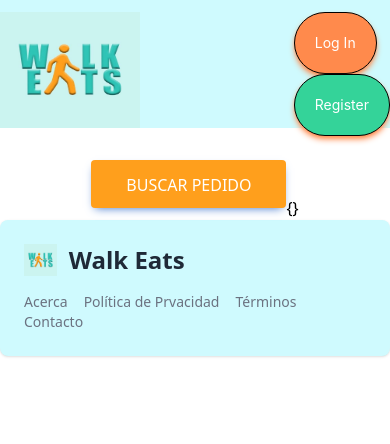
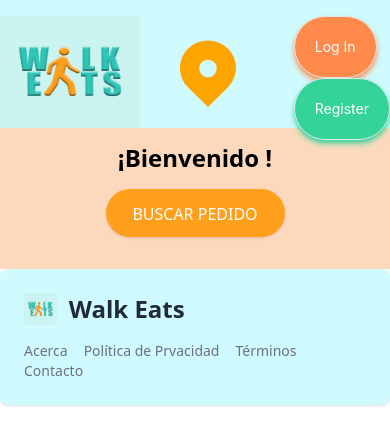
Before and after one commit to danielmartinezs/WalkEats, a Next.js app: page /delivery in a window 390 px wide. Shown: the top 444 px of the page. Built offline with nearby package versions, Linux system fonts and the light colour scheme; no server answers.

Commit message:
responsiveness shenanigans

```diff
--- a/app/delivery/page.jsx
+++ b/app/delivery/page.jsx
@@ -1,13 +1,14 @@
 'use client';
 
 import Map from '@components/Map'
+import { useSession } from 'next-auth/react';
 import { useEffect, useRef, useState } from 'react';
-import { prueba } from '@components/Animations';
 import { Modal } from "flowbite"
 import io from 'socket.io-client'
 
 const page = () => {
 
+    const { data: session, status } = useSession();
     const [deliveryData, setDeliveryData] = useState(null)
     const [documento, setDocumento] = useState(null)
     const [onDelivery, setOnDelivery] = useState(false)
@@ -28,7 +29,6 @@
 
     const handleBroadcastSubscription = () => {
         setLookingForClient(true)
-        //setFoundClient(true)
         setTimeout(() => {
             console.log(lookingForClient)
             const socket = io("http://localhost:3001")
@@ -91,7 +91,7 @@
 
     return (
         /*MODAL*/
-        <div className='relative w-full flex-center z-5'>
+        <section className='w-full flex-center flex-col'>
             {/*------------------------------------------------------------------- */}
             <div>
                 <div id="modalEl" tabIndex="-1" aria-hidden="true" className="fixed top-0 left-0 right-0 z-50 hidden w-full p-4 overflow-x-hidden justify-center  overflow-y-auto md:inset-0 h-[calc(100%-1rem)] max-h-full">
@@ -143,21 +143,25 @@
                                 </div>
                             </div>
                         ) : (
-                            <div className='flex items-center justify-center mt-5'>
-                                <button
-                                    type="button"
-                                    onClick={() => handleBroadcastSubscription()}
-                                    className=" rounded bg-primary-orange px-6 pb-2 pt-2.5 w-1/2 h-12 text-3x1 font-medium uppercase leading-normal text-white shadow-[0_4px_9px_-4px_#3b71ca] transition duration-150 ease-in-out hover:bg-orange-400 hover:shadow-[0_8px_9px_-4px_rgba(59,113,202,0.3),0_4px_18px_0_rgba(59,113,202,0.2)] focus:bg-orange-400 focus:shadow-[0_8px_9px_-4px_rgba(59,113,202,0.3),0_4px_18px_0_rgba(59,113,202,0.2)] focus:outline-none focus:ring-0 active:bg-primary-700 active:shadow-[0_8px_9px_-4px_rgba(59,113,202,0.3),0_4px_18px_0_rgba(59,113,202,0.2)] dark:shadow-[0_4px_9px_-4px_rgba(59,113,202,0.5)] dark:hover:shadow-[0_8px_9px_-4px_rgba(59,113,202,0.2),0_4px_18px_0_rgba(59,113,202,0.1)] dark:focus:shadow-[0_8px_9px_-4px_rgba(59,113,202,0.2),0_4px_18px_0_rgba(59,113,202,0.1)] dark:active:shadow-[0_8px_9px_-4px_rgba(59,113,202,0.2),0_4px_18px_0_rgba(59,113,202,0.1)]">
-                                    Buscar pedido
-                                </button>
-                                <br/>
-                                <br/>
-                                {JSON.stringify({location})}
+                            <div className='w-full bg-orange-200'>
+                                <div className='w-full p-4 text-center'>
+                                    <h1>
+                                        <span className='text-center mt-5 text-2xl font-extrabold leading-[1.15] text-black sm:text-3xl'>
+                                            ¡Bienvenido {session?.user?.username}!
+                                        </span>
+                                    </h1>
+                                    <button
+                                        type="button"
+                                        onClick={() => handleBroadcastSubscription()}
+                                        className="rounded-full bg-primary-orange p-4 pb-2 pt-2.5 m-4 w-1/2 h-12 text-3x1 font-medium uppercase leading-normal text-white shadow transition duration-150 ease-in-out hover:bg-orange-400 hover:shadow-orange-400 focus:bg-orange-400 focus:shadow-[0_8px_9px_-4px_rgba(59,113,202,0.3),0_4px_18px_0_rgba(59,113,202,0.2)] focus:outline-none focus:ring-0 active:bg-primary-700 active:shadow-[0_8px_9px_-4px_rgba(59,113,202,0.3),0_4px_18px_0_rgba(59,113,202,0.2)] dark:shadow-[0_4px_9px_-4px_rgba(59,113,202,0.5)] dark:hover:shadow-[0_8px_9px_-4px_rgba(59,113,202,0.2),0_4px_18px_0_rgba(59,113,202,0.1)] dark:focus:shadow-[0_8px_9px_-4px_rgba(59,113,202,0.2),0_4px_18px_0_rgba(59,113,202,0.1)] dark:active:shadow-[0_8px_9px_-4px_rgba(59,113,202,0.2),0_4px_18px_0_rgba(59,113,202,0.1)]">
+                                        Buscar Pedido
+                                    </button>
+                                </div>
                             </div>)}
                     </div>
                 )
             }
-        </div>
+        </section>
     )
 }
 
--- a/app/register/page.jsx
+++ b/app/register/page.jsx
@@ -7,10 +7,8 @@
 
 const register = () => {
   return (
-    <div className='w-full max-w-full min-h-screen grid grid-cols-2 registerBG'>
-      <div className='col-span-1'>
-
-      </div>
+    <div className='sm:flex sm:justify-center md:max-2xl:grid w-full max-w-full min-h-screen grid-cols-2 registerBG'>
+      <div className='col-span-1 sm:'/>
       <div className='col-span-1 flex items-center justify-center '>
         <Form />
       </div>
--- a/components/Commentz.jsx
+++ b/components/Commentz.jsx
@@ -47,7 +47,7 @@
         <div className='bg-orange-200 rounded shadow p-5 flex items-center justify-center'>
             {comments.map((comentario, i) => {
                 return(
-                <div className='commentario absolute inline-block p-3 ' key={i} ref={addRefs}>
+                <div className='commentario absolute inline-block p-3 mb-7' key={i} ref={addRefs}>
                     <CommentBox usercomment={comentario} key={i} tipo={comentario}/>
                 </div>
                 )
--- a/components/Navbar.jsx
+++ b/components/Navbar.jsx
@@ -3,11 +3,12 @@
 import Link from 'next/link';
 import Image from 'next/image';
 import { useEffect, useState } from 'react';
+import { TiLocation } from 'react-icons/ti';
 import { usePathname } from 'next/navigation'
 import { getProviders, signIn, signOut, useSession } from 'next-auth/react';
 
 const Navbar = () => {
-    const { data:session } = useSession();
+    const { data: session } = useSession();
     const [providers, setProviders] = useState();
     const [location, setLocation] = useState();
     const [locationName, setLocationName] = useState();
@@ -22,7 +23,7 @@
         getLocationJs();
     }, [])
 
-    const  fetchData = async (latitude, longitude) =>{
+    const fetchData = async (latitude, longitude) => {
         /*const locData = await fetch('/api/utils', {
             method: "POST",
             body: JSON.stringify({
@@ -45,27 +46,29 @@
     }
 
     const getLocationJs = () => {
-        if(!navigator.geolocation){
-            setLocationName("Geolocalización inaccesible")
-        }
-        {navigator.geolocation.getCurrentPosition((position) => {
+        if (navigator.geolocation) {
+            navigator.geolocation.getCurrentPosition((position) => {
                 console.log(position)
-            const{ latitude, longitude } = position.coords;
+                const { latitude, longitude } = position.coords;
                 setLocation({ latitude, longitude });
                 console.log(latitude, longitude)
                 fetchData(latitude, longitude)
-        })}
+            })
+        }
+        else {
+            alert("Geolocation is not supported by this browser.")
+        }
     }
 
     return (
         <>
-            {((url.indexOf("/login") !== -1) || (url.indexOf("/register") !== -1))  ?
+            {((url.indexOf("/login") !== -1) || (url.indexOf("/register") !== -1)) ?
                 <>
 
                 </> :
 
                 <>
-                <nav className='h-32 bg-cyan-100 flex justify-between w-full  pt-3 sm:flex-auto'>
+                    <nav className='h-32 bg-cyan-100 flex justify-between w-full pt-4 sm:flex-auto'>
                         <Link
                             href="/"
                             className='flex gap-3 flex-center'>
@@ -73,13 +76,19 @@
                                 src="/assets/LogoNew.jpg"
                                 alt="WalkEats logo"
                                 width={140}
-                    height={130}/>
+                                height={130} />
                         </Link>
+                        <button
+                        className='rounded-full px-2 py-3.5'>
+                            <TiLocation
+                            color='orange'
+                            size='0.5 rem'/>
+                        </button>
                         <p>
                             {locationName}
                         </p>
                         {/*DESKTOP NAVIGATION*/}
-                <div className='sm:flex hidden '>
+                        <div className='md:block hidden md:max-2xl:flex'>
                             {session?.user ? (
                                 <div className=''>
                                     <Link
@@ -88,7 +97,7 @@
                                     <button
                                         type='button'
                                         onClick={signOut}
-                            className='rounded-full bg-orange-400 shadow-md shadow-orange-400 px-5 py-3.5 text-white text-sm font-inter items-center justify-center'>
+                                        className='rounded-full bg-orange-400 shadow-md shadow-orange-400 px-5 py-3.5 mr-2.5 text-white text-sm font-inter items-center justify-center'>
                                         Sign Out
                                     </button>
                                 </div>
@@ -98,7 +107,7 @@
                                         href="/login">
                                         <button
                                             type='button'
-                                className='rounded-full bg-orange-400 shadow-md shadow-orange-400 px-5 py-3.5 text-white text-sm font-inter items-center justify-center'>
+                                            className='rounded-full bg-orange-400 shadow-md shadow-orange-400 px-5 py-3.5 mr-2.5 text-white text-sm font-inter items-center justify-center'>
                                             Log In
                                         </button>
                                     </Link>
@@ -106,26 +115,34 @@
                                         href="/register">
                                         <button
                                             type='button'
-                                className='rounded-full bg-emerald-400 shadow-md shadow-emerald-400 px-5 py-3.5 text-white text-sm font-inter items-center justify-center'>
+                                            className='rounded-full bg-emerald-400 shadow-md shadow-emerald-400 px-5 py-3.5 mr-2.5 text-white text-sm font-inter items-center justify-center'>
                                             Register
                                         </button>
                                     </Link>
                                 </div>
-                    ) }
+                            )}
                         </div>
                         {/*MOBILE NAVIGATION*/}
-                <div className='sm:hidden flex relative'>
+                        <div className='sm:flex relative md:max-2xl:hidden sm:mr-5'>
                             {session?.user ? (
                                 <div className='flex'>
-
+                                    <Link
+                                        href="/">
+                                    </Link>
+                                    <button
+                                        type='button'
+                                        onClick={signOut}
+                                        className='rounded-full bg-orange-400 shadow-md shadow-orange-400 px-5 py-3.5 mr-4.5 text-white text-sm font-inter items-center justify-center'>
+                                        Sign Out
+                                    </button>
                                 </div>
-                    ):(
+                            ) : (
                                 <div className='flex flex-col'>
                                     <Link
                                         href="/login">
                                         <button
                                             type='button'
-                                className='rounded-full border border-black bg-orange-400 shadow-md shadow-orange-400 px-5 py-5 text-white text-sm font-inter flex items-center justify-center'>
+                                            className='rounded-full border bg-orange-400 shadow-md shadow-orange-400 px-5 py-5 mr-4.5 text-white text-sm font-inter items-center justify-center'>
                                             Log In
                                         </button>
                                     </Link>
@@ -133,7 +150,7 @@
                                         href="/register">
                                         <button
                                             type='button'
-                                className='rounded-full border border-black bg-emerald-400 shadow-md shadow-orange-400 px-5 py-5 text-white text-sm font-inter flex items-center justify-center'>
+                                            className='rounded-full border bg-emerald-400 shadow-md shadow-emerald-400 px-5 py-5 mr-4.5 text-white text-sm font-inter items-center justify-center'>
                                             Register
                                         </button>
                                     </Link>
--- a/components/comment/CommentBox.jsx
+++ b/components/comment/CommentBox.jsx
@@ -5,7 +5,6 @@
     const dupComments = comment.concat(comment)
     const dupeDob = dupComments.concat(dupComments)
     const dupped = (i) =>{
-        console.log(i)
         if(i>comment.length-1){
             return true;
         }
```
Also changed, not shown: components/LoginForm.jsx (+11 -8 lines), components/RegisterForm.jsx (+13 -10 lines). Lines whose indentation alone changed are shown as unchanged.
